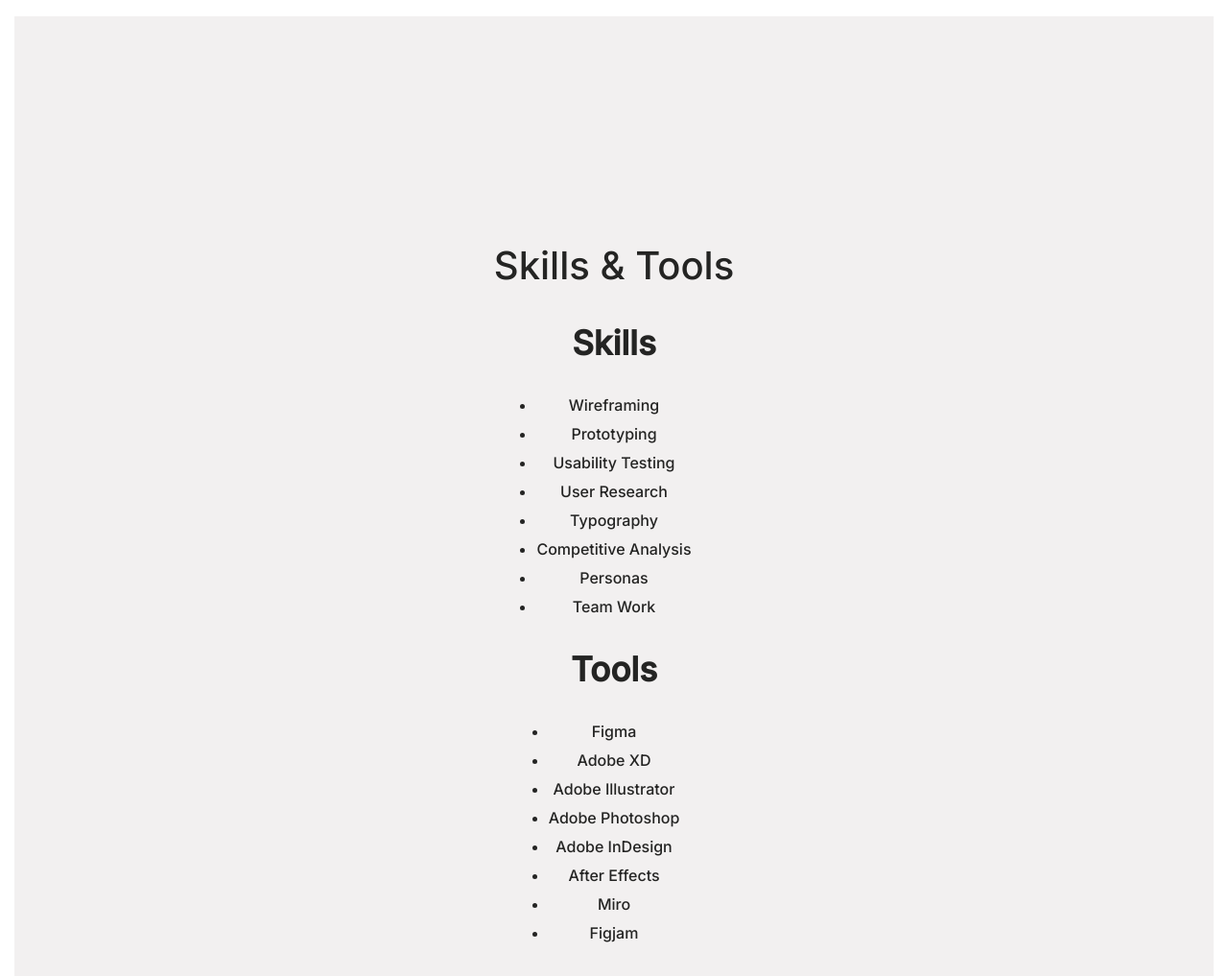
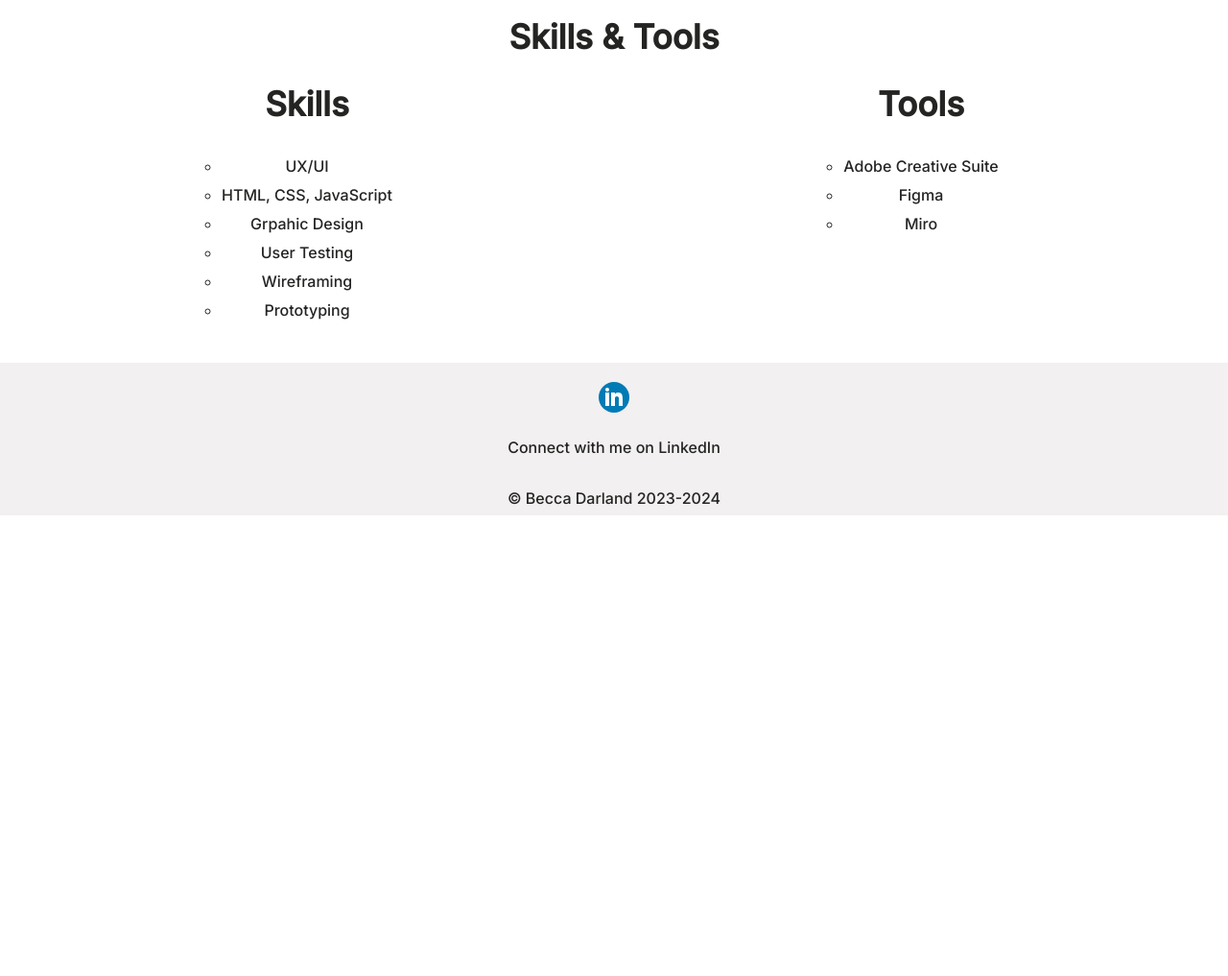
Before and after one commit to darlandr5/Website-2, a plain HTML site: page about.html in a window 1280 px wide. Shown: the part 1082-2099 px from the top of the page at 96% size. After the commit the page ends 1637 px from the top, so only its background shows below. Drawn offline with nearby package versions, Linux system fonts and the light colour scheme.

Commit message:
2.4 task
Changes have been made based on feedback

```diff
--- a/about.html
+++ b/about.html
@@ -71,46 +71,41 @@
                     </div>
                 </article>
 
-                <div class="skills-tools column"><!--Start Column 2-->
 
-                        <h2>Skills & Tools</h2>
+  </div>
+</div>
+    </main>
 
-
-                    <div class="skills">
-                    <h3>Skills</h3>
-                    <div class="skills">
-                        <ul><li>Wireframing
-                            <li>Prototyping
-                            <li>Usability Testing
-                            <li>User Research
-                            <li>Typography
-                            <li>Competitive Analysis
-                            <li>Personas
-                            <li>Team Work</ul>
-                    </div><!--End Skills Column-->
-                    <div class="tools box"><!--Start Tools Column-->
-                        <h3>Tools</h3>
-                        </div>
-                        <div class="tools">
-                        <ul><li>Figma
-                            <li>Adobe XD
-                            <li>Adobe Illustrator
-                            <li>Adobe Photoshop
-                            <li>Adobe InDesign
-                            <li>After Effects
-                            <li>Miro
-                            <li>Figjam</ul>
-                    </div><!--End Tools Column-->
-                </div><!--End Column 2-->
+    <div id="skills">
+        <h3>Skills &#38; Tools</h3>
+        <div class="row">
+            <div class="col-md-6 col-lg-8 col-xl-4">
+                <h3>Skills</h3>
+                <ul style="list-style-type:circle">
+                    <li>UX/UI</li>
+                    <li>HTML, CSS, JavaScript </li>
+                    <li>Grpahic Design</li>
+                    <li>User Testing</li>
+                    <li>Wireframing</li>
+                    <li>Prototyping</li>
+                </ul>
+            </div>
+            <div class="col-md-6 col-lg-8 col-xl-4">
+                <h3>Tools</h3>
+                <ul style="list-style-type:circle">
+                    <li>Adobe Creative Suite</li>
+                    <li>Figma</li>
+                    <li>Miro</li>
+                </ul>
             </div>
         </div>
-    </main>
+    </div>
 
     <footer>
         <div>
             <div>
                 <!-- social media layout and placeholders-->
-                <a href="https://www.linkedin.com/in/becca-d-40824a170/" target="_blank">
+                <a href="https://www.linkedin.com/in/becca-darland-40824a170/" target="_blank">
                     <svg enable-background="new 0 0 32 32" height="32px" id="Layer_1" viewBox="0 0 32 32" width="32px"
                         xml:space="preserve" xmlns="http://www.w3.org/2000/svg" xmlns:xlink="http://www.w3.org/1999/xlink">
                         <g>
@@ -132,6 +127,8 @@
                     </svg>
                 </a>
 
+                <p>Connect with me on LinkedIn </p>
+
             </div>
             <p>&copy; Becca Darland 2023-2024</p>
         </div>
--- a/css/style.css
+++ b/css/style.css
@@ -430,6 +430,7 @@ h3 {
       }
       img {
         width:100%;
+        padding: 10px;
       }
 
       .logo{
@@ -481,6 +482,7 @@ h3 {
 
 footer {
   text-align: center;
+  background-color: #f2f0f0;
 }
 
 .flora {
```
Also changed, not shown: contact.html (+3 -1 lines), graphic-design.html (+38 -1 lines), index.html (+1 -1 lines), taskup.html (+3 -4 lines).
